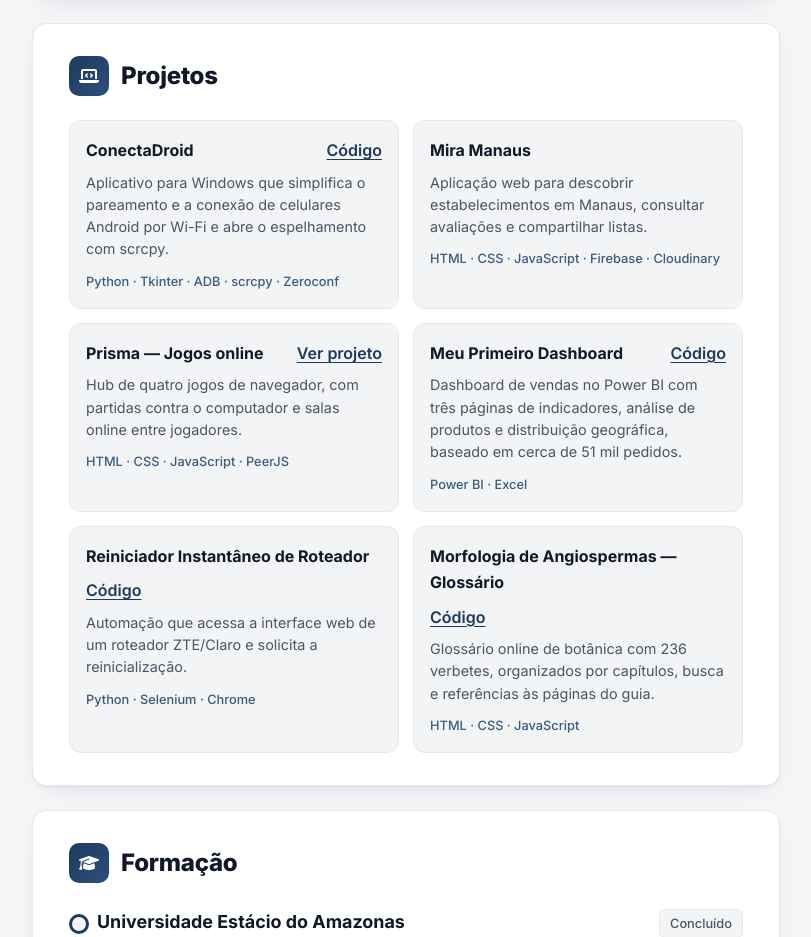
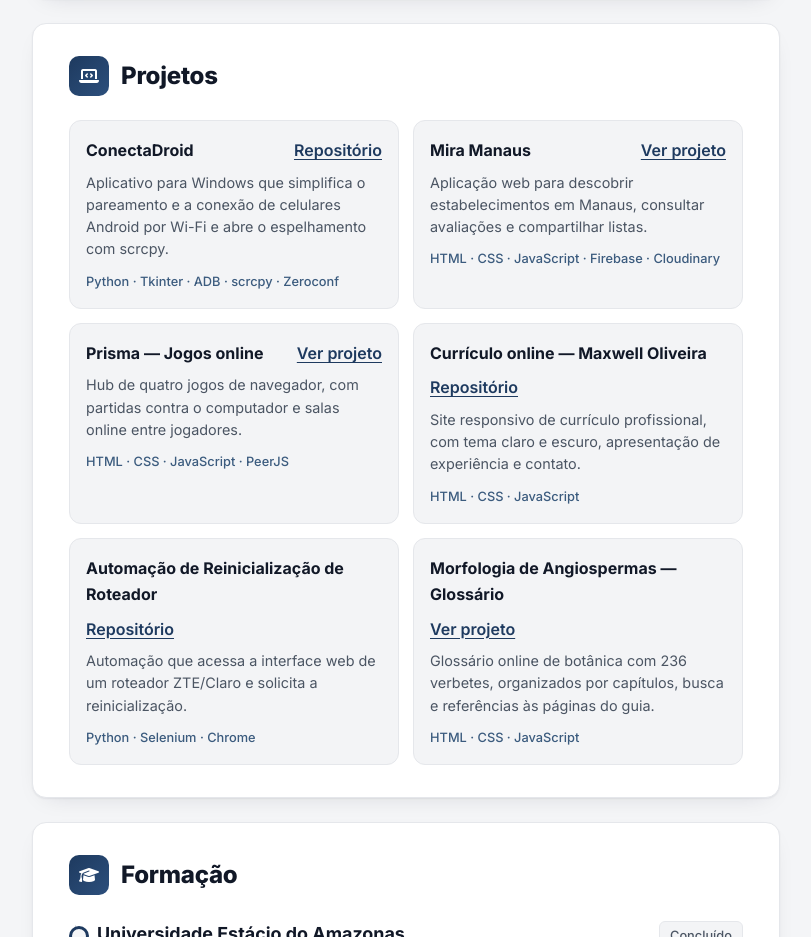
Before and after one commit to httpsmaxwell/Meu-Curriculo, a plain HTML site: page index.html in a window 1280 px wide. Shown: the part 1140-2077 px from the top of the page, without its empty margins (410-1221 px from the left). Drawn offline with Linux system fonts and the light colour scheme.

Commit message:
feat: atualiza links dos projetos

```diff
--- a/index.html
+++ b/index.html
@@ -235,12 +235,12 @@ footer{text-align:center;color:var(--muted);font-size:.85rem;padding:0 0 40px}
       <h2 class="sec-title"><i class="fas fa-laptop-code" aria-hidden="true"></i>Projetos</h2>
       <div class="project-grid">
         <article class="project">
-          <div class="project-head"><h3>ConectaDroid</h3><a class="project-link" href="https://github.com/httpsmaxwell/controle-remoto-do-celular" target="_blank" rel="noopener noreferrer">Código</a></div>
+          <div class="project-head"><h3>ConectaDroid</h3><a class="project-link" href="https://github.com/httpsmaxwell/controle-remoto-do-celular" target="_blank" rel="noopener noreferrer">Repositório</a></div>
           <p>Aplicativo para Windows que simplifica o pareamento e a conexão de celulares Android por Wi-Fi e abre o espelhamento com scrcpy.</p>
           <div class="org">Python · Tkinter · ADB · scrcpy · Zeroconf</div>
         </article>
         <article class="project">
-          <div class="project-head"><h3>Mira Manaus</h3></div>
+          <div class="project-head"><h3>Mira Manaus</h3><a class="project-link" href="https://mira-mana-manaus.netlify.app/" target="_blank" rel="noopener noreferrer">Ver projeto</a></div>
           <p>Aplicação web para descobrir estabelecimentos em Manaus, consultar avaliações e compartilhar listas.</p>
           <div class="org">HTML · CSS · JavaScript · Firebase · Cloudinary</div>
         </article>
@@ -250,17 +250,17 @@ footer{text-align:center;color:var(--muted);font-size:.85rem;padding:0 0 40px}
           <div class="org">HTML · CSS · JavaScript · PeerJS</div>
         </article>
         <article class="project">
-          <div class="project-head"><h3>Meu Primeiro Dashboard</h3><a class="project-link" href="https://github.com/httpsmaxwell/Meu-Primeiro-Dashboard" target="_blank" rel="noopener noreferrer">Código</a></div>
-          <p>Dashboard de vendas no Power BI com três páginas de indicadores, análise de produtos e distribuição geográfica, baseado em cerca de 51 mil pedidos.</p>
-          <div class="org">Power BI · Excel</div>
+          <div class="project-head"><h3>Currículo online — Maxwell Oliveira</h3><a class="project-link" href="https://github.com/httpsmaxwell/Meu-Curriculo" target="_blank" rel="noopener noreferrer">Repositório</a></div>
+          <p>Site responsivo de currículo profissional, com tema claro e escuro, apresentação de experiência e contato.</p>
+          <div class="org">HTML · CSS · JavaScript</div>
         </article>
         <article class="project">
-          <div class="project-head"><h3>Reiniciador Instantâneo de Roteador</h3><a class="project-link" href="https://github.com/httpsmaxwell/reiniciador-instantaneo-de-roteador" target="_blank" rel="noopener noreferrer">Código</a></div>
+          <div class="project-head"><h3>Automação de Reinicialização de Roteador</h3><a class="project-link" href="https://github.com/httpsmaxwell/reiniciador-instantaneo-de-roteador" target="_blank" rel="noopener noreferrer">Repositório</a></div>
           <p>Automação que acessa a interface web de um roteador ZTE/Claro e solicita a reinicialização.</p>
           <div class="org">Python · Selenium · Chrome</div>
         </article>
         <article class="project">
-          <div class="project-head"><h3>Morfologia de Angiospermas — Glossário</h3><a class="project-link" href="https://github.com/httpsmaxwell/Morfologia-de-Angiospermas---Gloss-rio-do-guia-de-campo" target="_blank" rel="noopener noreferrer">Código</a></div>
+          <div class="project-head"><h3>Morfologia de Angiospermas — Glossário</h3><a class="project-link" href="https://guia-angiospermas.netlify.app/" target="_blank" rel="noopener noreferrer">Ver projeto</a></div>
           <p>Glossário online de botânica com 236 verbetes, organizados por capítulos, busca e referências às páginas do guia.</p>
           <div class="org">HTML · CSS · JavaScript</div>
         </article>
```
